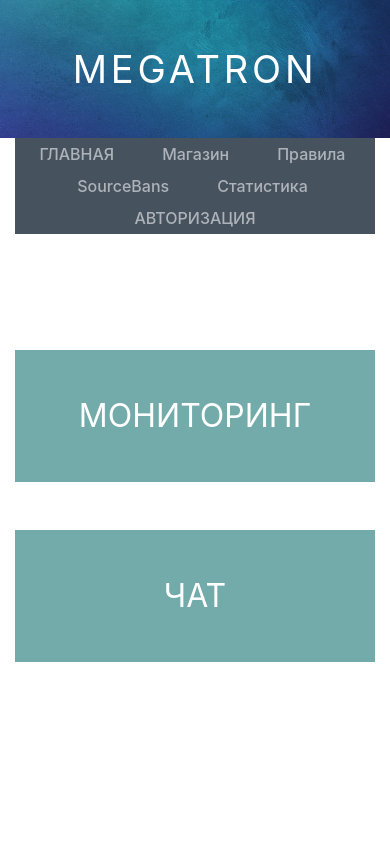
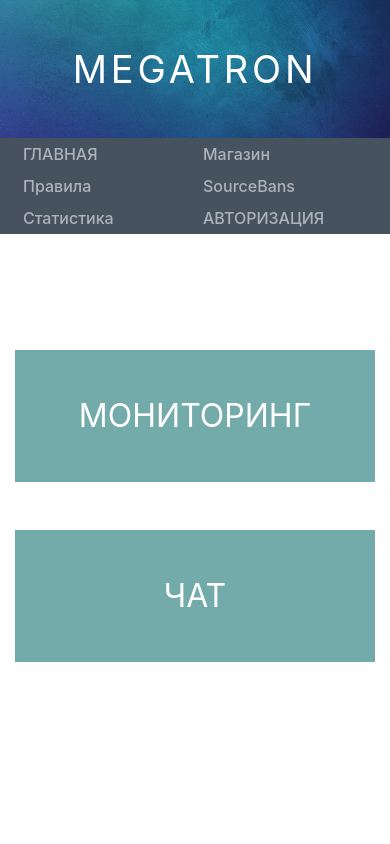
Before and after one commit to CheeseCheesson/uNix, a plain HTML site: page index.html in a window 390 px wide. Shown: the top 844 px of the page. Drawn offline with Linux system fonts and the light colour scheme.

Commit message:
add resposive nav-bar

```diff
--- a/css/styles.css
+++ b/css/styles.css
@@ -119,15 +119,12 @@ body {
   z-index: 2;
 }
 .nav {
-
   background-color: #253242d7;
-
 }
 .nav__items {
   display: flex;
   flex-wrap: wrap;
   justify-content: center;
-  margin-left: -5px;
   position: relative;
 }
 .nav__link {
@@ -143,7 +140,6 @@ body {
   color: #000;
 }
 .nav__link {
-
 }
 .nav__link:last-child {
   margin-left: auto;
@@ -154,7 +150,6 @@ body {
 }
 .nav__item {
   padding: 0.5em 1.5em;
-
 }
 
 .sub-nav__items {
@@ -168,8 +163,7 @@ body {
   position: absolute;
   left: 196px;
 }
-.statistic{
-
+.statistic {
   left: 429px;
 }
 .sub-nav__link {
@@ -233,7 +227,6 @@ body {
   background-color: rgb(205, 217, 255);
 }
 
-
 /* Dropdown Button */
 .dropbtn {
   background-color: #3498db;
@@ -257,7 +250,7 @@ body {
 }
 .popup__body {
   width: 450px;
-  background:  url("../images/bg/bg-nav.png") rgb(100, 100, 102) repeat ;
+  background: url("../images/bg/bg-nav.png") rgb(100, 100, 102) repeat;
   margin: 0 auto;
   margin-top: 5%;
   display: flex;
@@ -265,7 +258,7 @@ body {
   z-index: 3;
   position: relative;
 }
-#closePopup{
+#closePopup {
   position: absolute;
   top: 10px;
   right: 20px;
@@ -275,17 +268,15 @@ body {
   text-transform: uppercase;
   transition: 0.5s ease-in-out;
 }
-#closePopup:hover{
-  color:  white;
+#closePopup:hover {
+  color: white;
 }
 .popup__form {
   padding: 50px 0;
-
 }
 .form {
   display: flex;
   flex-direction: column;
-
 }
 .form__label {
 }
@@ -296,7 +287,7 @@ body {
   padding: 20px;
   font-size: 20px;
 }
-.form__btn{
+.form__btn {
   display: flex;
   text-align: center;
   justify-content: center;
@@ -309,10 +300,10 @@ body {
   color: #aeb3b9;
   transition: 500ms ease-in-out;
 }
-.form__btn:hover{
+.form__btn:hover {
   background: #253242;
 }
-.popup__area{
+.popup__area {
   position: absolute;
   width: 100%;
   height: 100%;
@@ -320,13 +311,23 @@ body {
   left: 0;
   z-index: -1;
 }
-._active{
+._active {
   display: block;
 }
 
 @media (max-width: 799px) {
+  .nav {
+    background-color: #253242d7;
+  }
+  .nav__link {
+    flex: 0 0 33.3%;
+  }
   .nav__link:last-child {
-    margin-left: 5px;
+    margin-left: 0;
+  }
+  .nav__item {
+    padding: 0.5em 0.5em;
+
   }
   .monitoring {
     font-size: 2em;
@@ -340,8 +341,8 @@ body {
   }
 }
 
-@media (max-width: 512px){
-  .popup__body{
+@media (max-width: 512px) {
+  .popup__body {
     width: 250px;
   }
   .form__label {
@@ -350,7 +351,10 @@ body {
     width: 200px;
     font-size: 16px;
   }
-  .form__btn{
+  .form__btn {
     font-size: 16px;
   }
+  .nav__link {
+    flex: 0 0 50%;
+  }
 }
--- a/index.html
+++ b/index.html
@@ -16,8 +16,9 @@
             <img src="./images/logo/background.jpg" alt="" />
           </div>
         </div>
-        <div class="header__container _container">
+
           <nav class="header__nav nav">
+            <div class="header__container _container">
             <ul class="nav__items">
               <a href="#" class="nav__link">
                 <li class="nav__item">Главная</li>
@@ -65,8 +66,9 @@
                 <li class="nav__item" id="auth">Авторизация</li>
               </a>
             </ul>
+          </div>
           </nav>
-        </div>
+
       </header>
       <main class="page">
         <div class="page__container _container">
```
